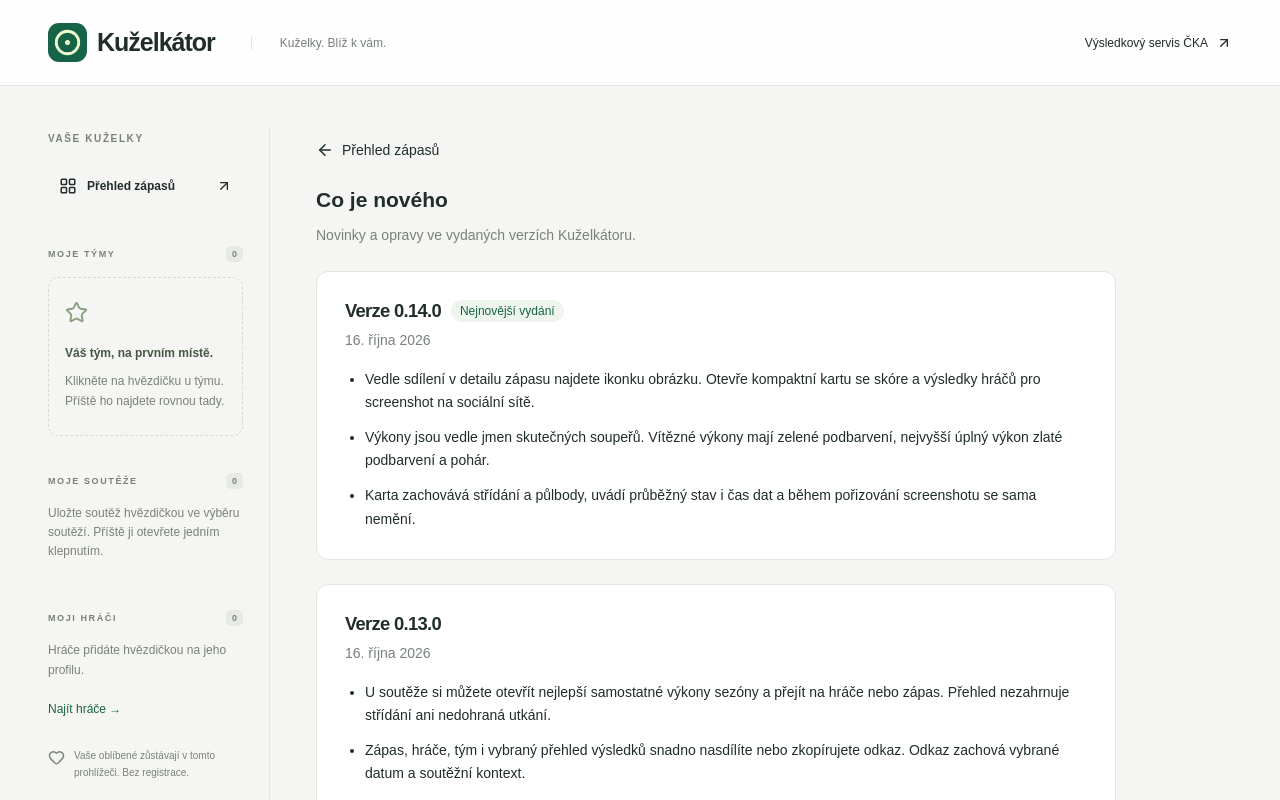
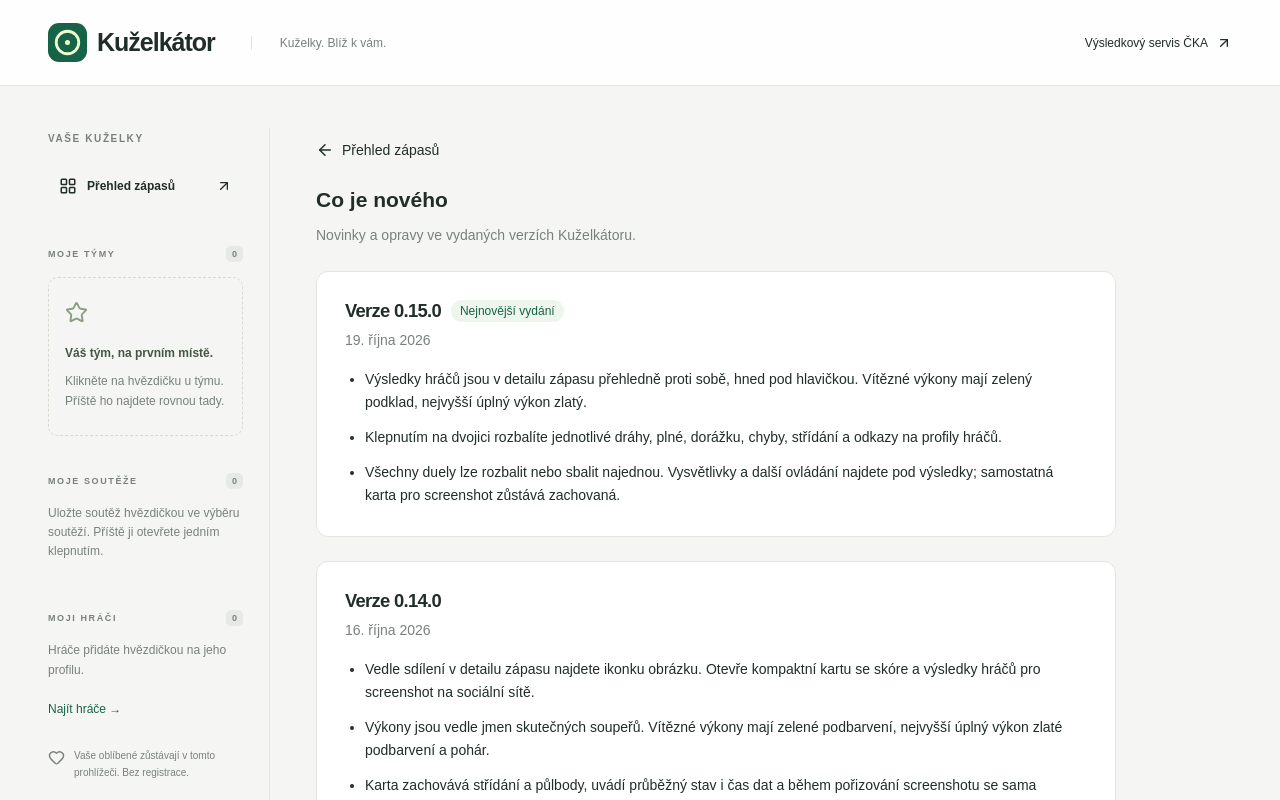
Before and after one commit to vojtechkrakora/kuzelkator, a Next.js app: page /novinky in a window 1280 px wide. Shown: the top 800 px of the page. Built offline with nearby package versions, Linux system fonts and the light colour scheme.

Commit message:
chore(release): prepare version 0.15.0

```diff
--- a/package.json
+++ b/package.json
@@ -1,6 +1,6 @@
 {
   "name": "kuzelkator",
-  "version": "0.14.0",
+  "version": "0.15.0",
   "private": true,
   "scripts": {
     "dev": "next dev --hostname 0.0.0.0 --port 43127",
--- a/src/content/releases.ts
+++ b/src/content/releases.ts
@@ -1,5 +1,14 @@
 // Published releases, newest first. See docs/RELEASE-PROCESS.md.
 export const releases = [
+  {
+    version: "0.15.0",
+    date: "2026-10-19",
+    changes: [
+      "Výsledky hráčů jsou v detailu zápasu přehledně proti sobě, hned pod hlavičkou. Vítězné výkony mají zelený podklad, nejvyšší úplný výkon zlatý.",
+      "Klepnutím na dvojici rozbalíte jednotlivé dráhy, plné, dorážku, chyby, střídání a odkazy na profily hráčů.",
+      "Všechny duely lze rozbalit nebo sbalit najednou. Vysvětlivky a další ovládání najdete pod výsledky; samostatná karta pro screenshot zůstává zachovaná.",
+    ],
+  },
   {
     version: "0.14.0",
     date: "2026-10-16",
```
Also changed, not shown: 2 other files (tests, documents, lock files or other folders).
